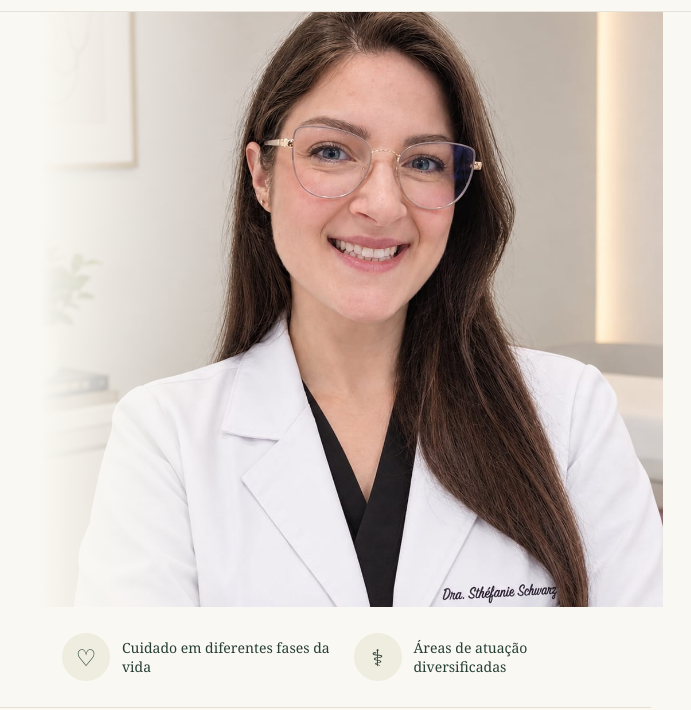
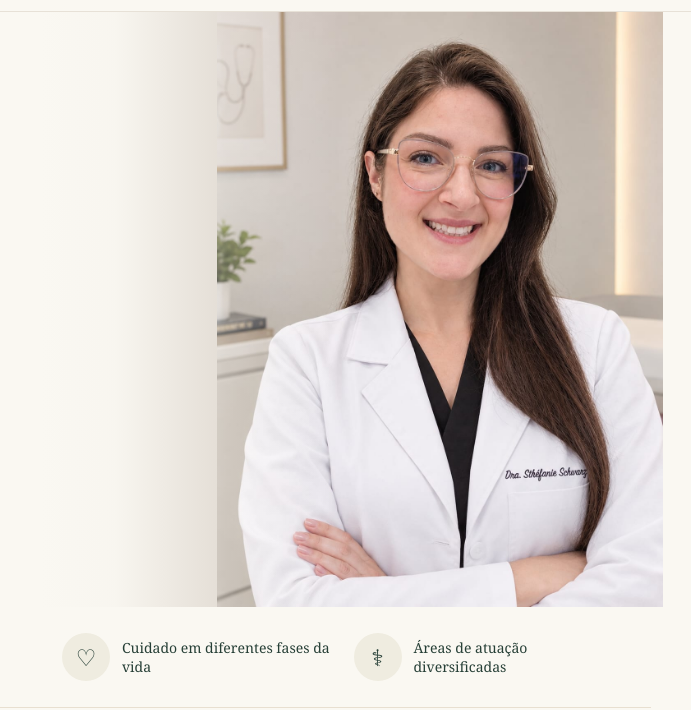
Before and after one commit to raulpeterson/sthefanie-schwarz, a plain HTML site: page index.html in a window 1280 px wide. Shown: the part 74-784 px from the top of the page, 589-1280 px from the left. Drawn offline with Linux system fonts and the light colour scheme.

Commit message:
Add files via upload

```diff
--- a/index.html
+++ b/index.html
@@ -83,6 +83,17 @@ html,body{width:100%;max-width:100%;overflow-x:clip}#atuacao,#sobre,#contato{scr
 .hero-image img{object-fit:cover;object-position:center 27%;image-rendering:auto}
 @media(min-width:651px){.hero-image{width:calc(100% + max(28px, (100vw - 1200px)/2));margin-right:calc(-1 * max(28px, (100vw - 1200px)/2))}.hero-image img{width:100%}}
 @media(max-width:650px){.hero-image{overflow:hidden;width:calc(100% + 36px);margin-left:-18px;margin-right:-18px}.hero-image::before{background:linear-gradient(0deg,#faf8f2 0%,rgba(250,248,242,0) 27%)}.hero-image img{object-position:center 22%}}
+
+/* Correção de enquadramento: foto original integral, sem zoom/corte no desktop */
+@media(min-width:651px){
+ .hero-image{background:#d9d1c8;overflow:hidden}
+ .hero-image img{left:auto!important;right:0!important;top:0!important;bottom:0!important;width:auto!important;max-width:none!important;height:100%!important;object-fit:contain!important;object-position:right center!important}
+ .hero-image::before{background:linear-gradient(90deg,#faf8f2 0%,rgba(250,248,242,.94) 12%,rgba(250,248,242,.30) 30%,transparent 48%)!important}
+}
+@media(max-width:650px){
+ .hero-image{background:#d9d1c8}
+ .hero-image img{left:0!important;right:0!important;top:0!important;width:100%!important;height:100%!important;object-fit:contain!important;object-position:center center!important}
+}
 </style></head><body>
 <header><nav class="wrap"><a class="identity" href="#inicio"><img src="assets/monograma.webp" alt="Monograma SS"><span><strong>DRA. STHÉFANIE<br>SCHWARZ</strong><small>MÉDICA · CRM-PR 60163</small></span></a><div class="navlinks"><a href="#inicio">Início</a><a href="#sobre">Sobre</a><a href="#atuacao">Áreas de atuação</a><a href="#videos">Vídeos</a><a href="#contato">Contato</a><a class="nav-cta" data-wa href="https://wa.me/5545920058547?text=Ol%C3%A1%21%20Acessei%20o%20site%20da%20Dra.%20Sth%C3%A9fanie%20Schwarz%20e%20gostaria%20de%20mais%20informa%C3%A7%C3%B5es%20sobre%20consultas%20e%20agendamentos." target="_blank" rel="noopener noreferrer">Agendar ↗</a></div></nav></header>
 <main><div class="hero" id="inicio"><div class="wrap hero-inner"><div class="hero-copy"><h1>Cuidado com você e sua família em todas as fases da vida</h1><p>Atendimento médico com acolhimento e escuta, com foco na prevenção, diagnóstico e tratamento.</p><div class="actions"><a class="btn btn-green" data-wa href="https://wa.me/5545920058547?text=Ol%C3%A1%21%20Acessei%20o%20site%20da%20Dra.%20Sth%C3%A9fanie%20Schwarz%20e%20gostaria%20de%20mais%20informa%C3%A7%C3%B5es%20sobre%20consultas%20e%20agendamentos." target="_blank" rel="noopener noreferrer"><svg class="social-icon wa-icon" viewBox="0 0 24 24" aria-hidden="true"><path d="M20.2 11.6a8.2 8.2 0 0 1-12.1 7.2L3.7 20l1.2-4.3a8.2 8.2 0 1 1 15.3-4.1Z"/><path d="M8.3 8.1c-.4.4-.5.9-.3 1.5.6 2.1 3 4.5 5.1 5.1.6.2 1.1.1 1.5-.3l.8-1.1-2.2-1-.9 1c-1.2-.6-2.1-1.5-2.7-2.7l1-.9-1-2.2-1.3.6Z"/></svg><span>Agendar pelo WhatsApp →</span></a><a class="btn btn-outline" data-instagram href="https://www.instagram.com/dra.sthefanieschwarz/" target="_blank" rel="noopener noreferrer"><svg class="social-icon" viewBox="0 0 24 24" aria-hidden="true"><rect x="3" y="3" width="18" height="18" rx="5"/><circle cx="12" cy="12" r="4"/><circle class="ig-dot" cx="17.6" cy="6.6" r="1"/></svg><span>Instagram ↗</span></a></div></div><div class="hero-image"><img src="assets/sthefanie-original.jpeg" alt="Dra. Sthéfanie Schwarz em seu consultório" fetchpriority="high"></div></div></div>
```
